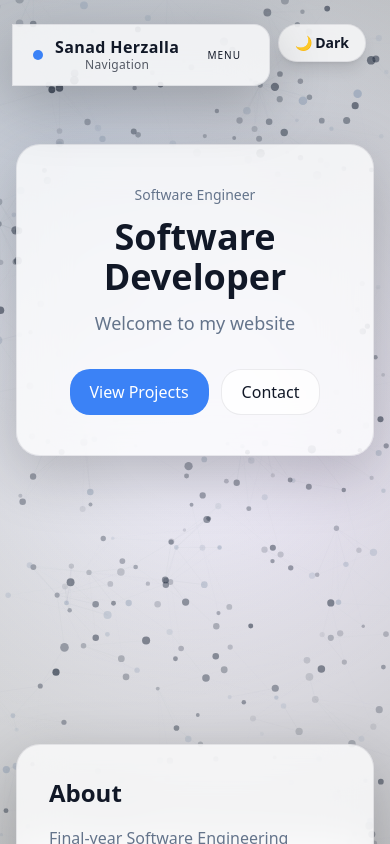
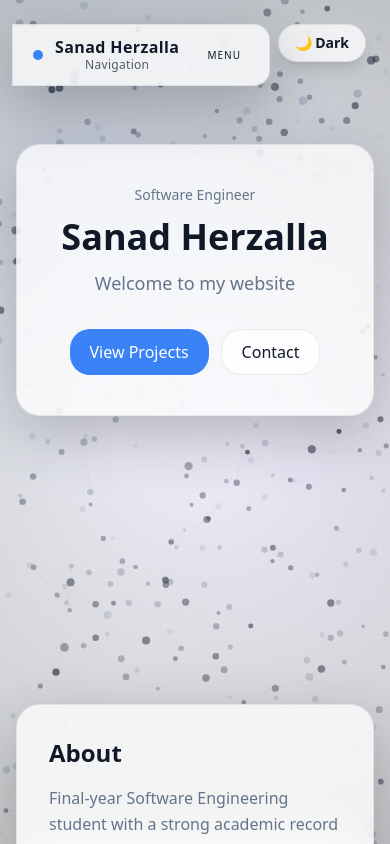
Before and after one commit to SanadHerzalla/My-Portfolio, a React (Vite) app: page / in a window 390 px wide. Shown: the top 844 px of the page. Built offline with nearby package versions, Linux system fonts and the light colour scheme.

Commit message:
Update App component to change Typewriter text from "Software Developer" to "Sanad Herzalla" for personalization. Adjust SkillRadar component's window size calculations for improved responsiveness and layout consistency.

```diff
--- a/src/App.jsx
+++ b/src/App.jsx
@@ -151,7 +151,7 @@ export default function App() {
 
                 <h1 className="mt-3 text-4xl md:text-5xl font-semibold">
                   {/* ✅ If your Typewriter already has cursor built-in, remove the manual cursor */}
-                  <Typewriter text="Software Developer" speed={55} startDelay={250} />
+                  <Typewriter text="Sanad Herzalla" speed={55} startDelay={250} />
                 </h1>
 
                 <p className="mt-3 text-lg" style={mutedStyle}>
--- a/src/components/SkillRadar.jsx
+++ b/src/components/SkillRadar.jsx
@@ -34,9 +34,9 @@ export default function SkillsRadar({ categories, size = 720, onFinished }) {
   useEffect(() => {
     const calc = () => {
       const w = window.innerWidth;
-const h = window.innerHeight;
-const limiting = Math.min(w - 32, h - 120); // keep space for text + safe areas
-const s = Math.max(280, Math.min(size, limiting));
+      const h = window.innerHeight;
+      const limiting = Math.min(w - 32, h - 120); // keep space for text + safe areas
+      const s = Math.max(280, Math.min(size, limiting));
       setAutoSize(s);
     };
     calc();
```
